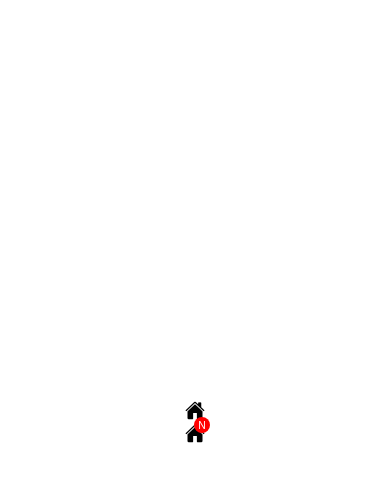
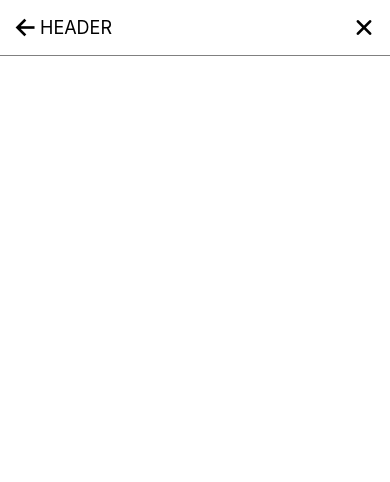
Before and after one commit to s2s2hyun/react_native_Study, a React Native app: screen / in a window 390 px wide. Shown: the top 482 px of the page. Built offline with nearby package versions, Linux system fonts and the light colour scheme.

Commit message:
study native

```diff
--- a/App.js
+++ b/App.js
@@ -9,13 +9,24 @@ import { Button } from "./src/commonComponents/Button";
 import { Divider } from "./src/commonComponents/Divider";
 import { Spacer } from "./src/commonComponents/Spacer";
 import { TabIcon } from "./src/commonComponents/TabIcon";
+import { SafeAreaProvider } from "react-native-safe-area-context";
+import { HeaderWithoutComponent } from "./src/reactnavigation/HeaderWithoutComponent";
+import { Header } from "./src/reactnavigation/Header/Header";
 
 export default function App() {
   return (
-    <View style={styles.container}>
-      <TabIcon iconName="home"></TabIcon>
-      <TabIcon iconName="home" visibleBadge></TabIcon>
-    </View>
+    <SafeAreaProvider>
+      <View style={styles.container}>
+        {/* <HeaderWithoutComponent title="HEADER" /> */}
+        <Header>
+          <Header.Group>
+            <Header.Icon iconName="arrow-back"></Header.Icon>
+            <Header.Title title="HEADER"></Header.Title>
+          </Header.Group>
+          <Header.Icon iconName="close"></Header.Icon>
+        </Header>
+      </View>
+    </SafeAreaProvider>
   );
 }
 
@@ -23,7 +34,7 @@ const styles = StyleSheet.create({
   container: {
     flex: 1,
     backgroundColor: "#fff",
-    alignItems: "center",
-    justifyContent: "center",
+    // alignItems: "center",
+    // justifyContent: "center",
   },
 });
--- /dev/null
+++ b/src/reactnavigation/Header/Header.js
@@ -0,0 +1,46 @@
+import React from "react";
+import { View, Dimensions } from "react-native";
+import { SafeAreaInsetsContext } from "react-native-safe-area-context";
+import { Spacer } from "../../commonComponents/Spacer";
+import { HeaderTitle } from "./HeaderTitle";
+import { HeaderIcon } from "./HeaderIcon";
+import { HeaderGroup } from "./HeaderGroup";
+
+const { width } = Dimensions.get("window");
+
+export class Header extends React.Component {
+  render() {
+    return (
+      <SafeAreaInsetsContext.Consumer>
+        {(insets) => (
+          <View style={{ paddingTop: insets.top }}>
+            <View
+              style={{
+                width: width,
+                flexDirection: "row",
+                height: 56,
+                borderBottomColor: "gray",
+                borderBottomWidth: 1,
+                alignItems: "center",
+              }}>
+              <Spacer horizontal={true} space={12} />
+              <View
+                style={{
+                  flex: 1,
+                  flexDirection: "row",
+                  justifyContent: "space-between",
+                }}>
+                {this.props.children}
+              </View>
+              <Spacer horizontal={true} space={12} />
+            </View>
+          </View>
+        )}
+      </SafeAreaInsetsContext.Consumer>
+    );
+  }
+}
+
+Header.Title = HeaderTitle;
+Header.Icon = HeaderIcon;
+Header.Group = HeaderGroup;
--- /dev/null
+++ b/src/reactnavigation/Header/HeaderGroup.js
@@ -0,0 +1,13 @@
+import React from "react";
+
+import { View } from "react-native";
+
+export class HeaderGroup extends React.PureComponent {
+  render() {
+    return (
+      <View style={{ flexDirection: "row", alignItems: "center" }}>
+        {this.props.children}
+      </View>
+    );
+  }
+}
--- /dev/null
+++ b/src/reactnavigation/Header/HeaderIcon.js
@@ -0,0 +1,15 @@
+import React from "react";
+
+import { Button } from "../../commonComponents/Button";
+
+import { Icon } from "../../commonComponents/Icons";
+
+export class HeaderIcon extends React.PureComponent {
+  render() {
+    return (
+      <Button onPress={this.props.onPress}>
+        <Icon name={this.props.iconName} size={28} color="black" />
+      </Button>
+    );
+  }
+}
--- /dev/null
+++ b/src/reactnavigation/Header/HeaderTitle.js
@@ -0,0 +1,8 @@
+import React from "react";
+import { Typography } from "../../commonComponents/Typography";
+
+export class HeaderTitle extends React.PureComponent {
+  render() {
+    return <Typography fontSize={18}>{this.props.title}</Typography>;
+  }
+}
--- /dev/null
+++ b/src/reactnavigation/HeaderWithoutComponent.js
@@ -0,0 +1,57 @@
+import React from "react";
+import { View, Text, Dimensions } from "react-native";
+import { SafeAreaInsetsContext } from "react-native-safe-area-context";
+import { Spacer } from "../commonComponents/Spacer";
+import { Button } from "../commonComponents/Button";
+import { Icon } from "../commonComponents/Icons";
+import { Typography } from "../commonComponents/Typography";
+
+const { width } = Dimensions.get("window");
+
+export class HeaderWithoutComponent extends React.Component {
+  render() {
+    return (
+      <SafeAreaInsetsContext.Consumer>
+        {(insets) => (
+          <View style={{ paddingTop: insets.top }}>
+            <View
+              style={{
+                width: width,
+                height: 56,
+                flexDirection: "row",
+                borderBottomColor: "gray",
+                borderBottomWidth: 1,
+              }}>
+              <Spacer horizontal={true} space={12} />
+              <View
+                style={{
+                  flex: 1,
+                  flexDirection: "row",
+                  justifyContent: "space-between",
+                }}>
+                <View
+                  style={{
+                    flexDirection: "row",
+                    alignItems: "center",
+                  }}>
+                  {this.props.leftIcon && (
+                    <Button onPress={this.props.leftIcon}>
+                      <Icon iconName={this.props.leftIcon.iconName} size={28} />
+                    </Button>
+                  )}
+
+                  <Typography fontSize={18}>{this.props.title}</Typography>
+                </View>
+                {this.props.rightIcon && (
+                  <Button onPress={this.props.rightIcon.onPress}>
+                    <Icon iconName={this.props.rightIcon.iconName} size={28} />
+                  </Button>
+                )}
+              </View>
+            </View>
+          </View>
+        )}
+      </SafeAreaInsetsContext.Consumer>
+    );
+  }
+}
```
